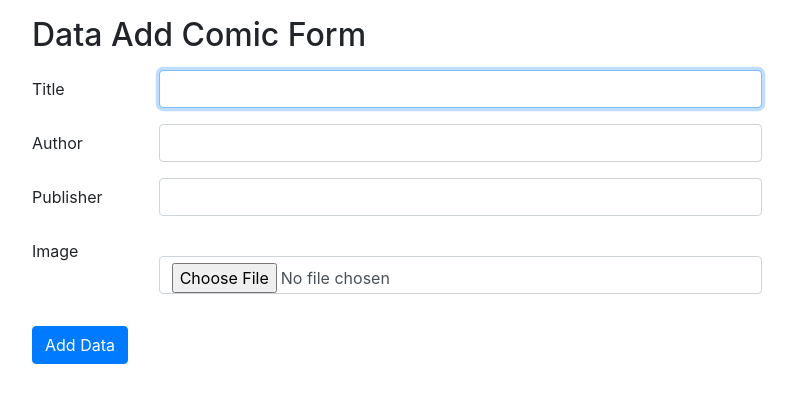
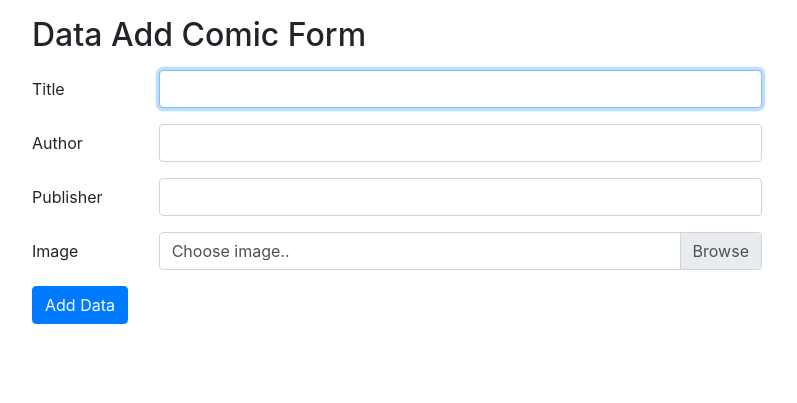
Before and after one commit to aziilah/CI4, a CodeIgniter 4 app: template app/Views/comics/create.php in a window 1280 px wide. Shown: the part 56-459 px from the top of the page, without its empty margins (53-850 px from the left). Run offline with PHP 8.4 and a stand-in for CodeIgniter, Linux system fonts and the light colour scheme; the template is opened without the code that fills it, so the values that code supplies are empty; some libraries are stand-ins or nearby versions.

Commit message:
alert error on image upload form

```diff
--- a/app/Views/comics/create.php
+++ b/app/Views/comics/create.php
@@ -31,9 +31,12 @@
   <div class="row mb-3">
     <label for="image" class="col-sm-2 col-form-label">Image</label>
     <div class="col-sm-10">
-    <div class="mb-3">
-  <label for="image" class="form-label"></label>
-  <input class="form-control" type="file" id="formFile">
+    <div class="custom-file">
+      <input class="custom-file-input <?= ($validation->hasError('image')) ? 'is-invalid' : ''; ?>" type="file" id="image" name="image">
+      <div class="invalid-feedback">
+        <?= $validation->getError('image'); ?>
+      </div>
+      <label for="image" class="custom-file-label">Choose image..</label>
 </div>
     </div>
   </div>
```
